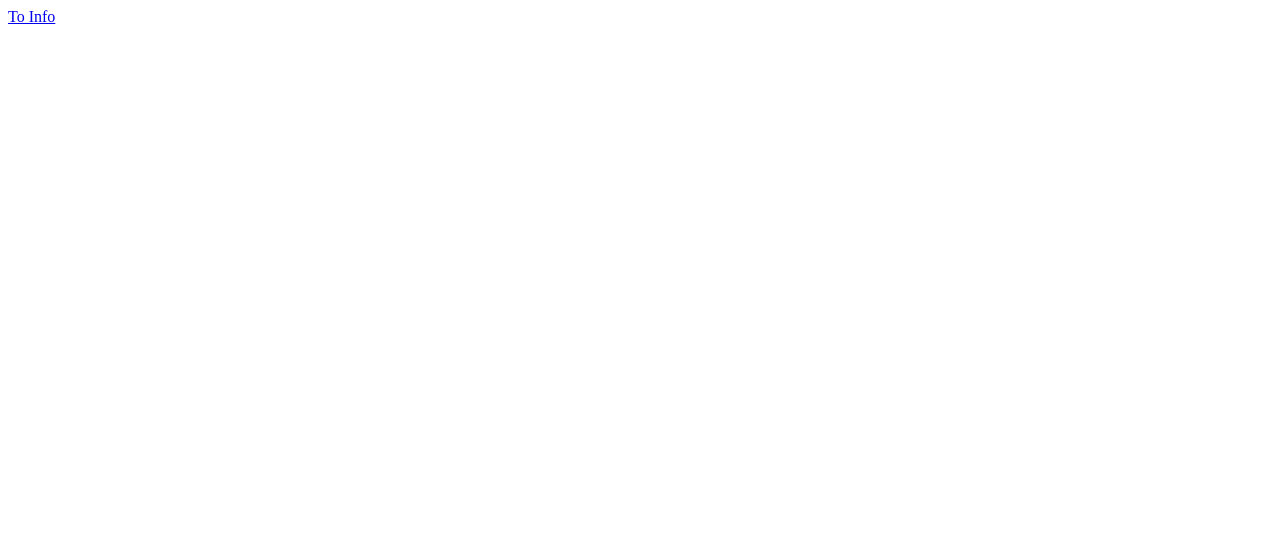
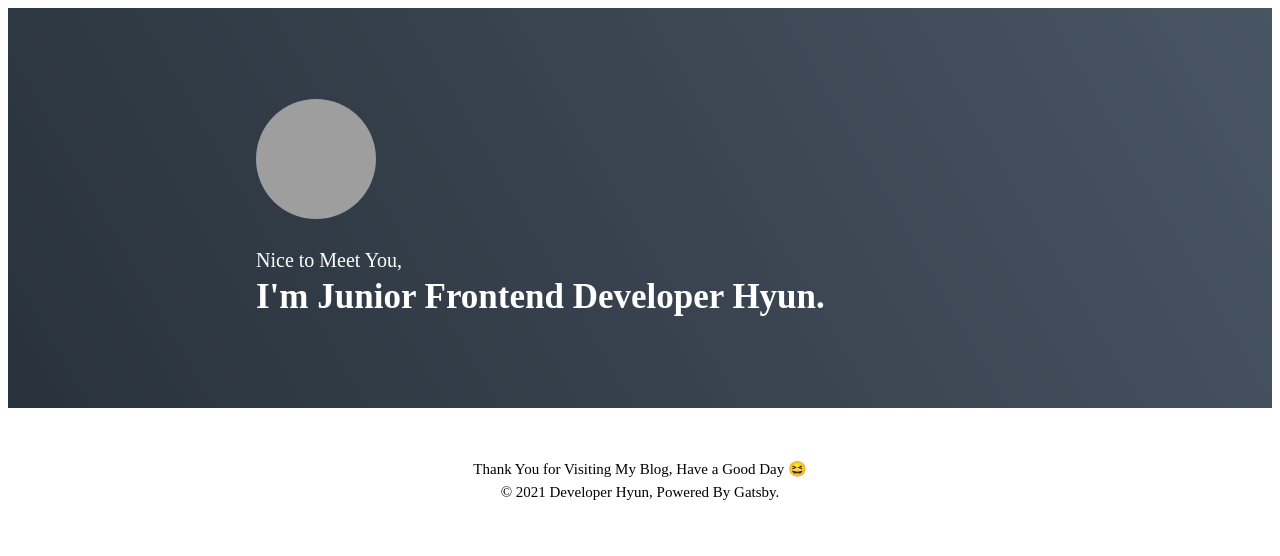
Before and after one commit to Rosa-Kang/gatsby-blog, a Gatsby site: page / in a window 1280 px wide. Built offline with nearby package versions, Linux system fonts and the light colour scheme; Gatsby itself is replaced by a stand-in of ours; grey boxes are pictures that could not be loaded.

Commit message:
update main pages in component directory

```diff
--- /dev/null
+++ b/src/components/common/Footer.tsx
@@ -0,0 +1,23 @@
+import React, { FunctionComponent } from 'react';
+import styled from '@emotion/styled';
+
+const FooterWrapper = styled.div`
+  display: grid;
+  place-items: center;
+  margin-top: auto;
+  padding: 50px 0;
+  font-size: 15px;
+  text-align: center;
+  line-height: 1.5;
+`;
+
+const Footer: FunctionComponent = function () {
+  return (
+    <FooterWrapper>
+      Thank You for Visiting My Blog, Have a Good Day 😆
+      <br />© 2021 Developer Hyun, Powered By Gatsby.
+    </FooterWrapper>
+  );
+};
+
+export default Footer;
--- /dev/null
+++ b/src/components/common/GlobalStyle.tsx
@@ -0,0 +1,36 @@
+import React, { FunctionComponent } from 'react';
+import { Global, css } from '@emotion/react';
+
+const defaultStyle = css `
+   @import url('<https://fonts.googleapis.com/css2?family=Nanum+Myeongjo:wght@400;700;800&display=swap>');
+
+   * {
+    padding: 0;
+    margin: 0;
+    box-sizing: border-box;
+    font-family: 'Nanum Myeongjo', serif;
+  }
+
+  html,
+  body,
+  #___gatsby {
+    height: 100%;
+  }
+
+  a,
+  a:hover {
+    color: inherit;
+    text-decoration: none;
+    cursor: pointer;
+  }
+
+`;
+
+
+
+const GlobalStyle: FunctionComponent = function () {
+    return <Global style={defaultStyle} />;
+}
+
+
+export default GlobalStyle;
--- /dev/null
+++ b/src/components/main/Introduction.tsx
@@ -0,0 +1,47 @@
+import React, { FunctionComponent } from 'react';
+import styled from '@emotion/styled';
+import ProfileImage from 'components/Main/ProfileImage';
+
+const Background = styled.div`
+  width: 100%;
+  background-image: linear-gradient(60deg, #29323c 0%, #485563 100%);
+  color: #ffffff;
+`;
+
+const Wrapper = styled.div`
+  display: flex;
+  flex-direction: column;
+  justify-content: center;
+  align-items: flex-start;
+  width: 768px;
+  height: 400px;
+  margin: 0 auto;
+`;
+
+const SubTitle = styled.div`
+  font-size: 20px;
+  font-weight: 400;
+`;
+
+const Title = styled.div`
+  margin-top: 5px;
+  font-size: 35px;
+  font-weight: 700;
+`;
+
+const Introduction: FunctionComponent = function () {
+  return (
+    <Background>
+      <Wrapper>
+        <ProfileImage />
+
+        <div>
+          <SubTitle>Nice to Meet You,</SubTitle>
+          <Title>I'm Junior Frontend Developer Hyun.</Title>
+        </div>
+      </Wrapper>
+    </Background>
+  );
+};
+
+export default Introduction;
--- /dev/null
+++ b/src/components/main/ProfileImage.tsx
@@ -0,0 +1,18 @@
+import React, {FunctionComponent} from 'react';
+import styled from '@emotion/styled';
+
+const PROFILE_IMAGE_LINK =
+  '<https://avatars.githubusercontent.com/u/24629040?s=460&u=0bb3411f25c0e1c5d25d753fc648739367cb7032&v=4>';
+
+const ProfileImageWrapper = styled.img`
+  width: 120px;
+  height: 120px;
+  margin-bottom: 30px;
+  border-radius: 50%;
+`;
+
+const ProfileImage: FunctionComponent= function() {
+   return <ProfileImageWrapper src={PROFILE_IMAGE_LINK} alt="Profile Image" />
+}
+
+export default ProfileImage;
--- a/src/pages/index.tsx
+++ b/src/pages/index.tsx
@@ -1,11 +1,23 @@
 import React, {FunctionComponent} from 'react';
-import {Link} from 'gatsby';
+import GlobalStyle from '../components/common/GlobalStyle';
+import Introduction from '../components/main/Introduction';
+import Footer from '../components/common/Footer';
+import styled from '@emotion/styled';
 
+
+const Container = styled.div `
+  display: flex;
+  flex-direction: column;
+  height: 100%;
+`
 const IndexPage: FunctionComponent = function() {
     return (
-    <div>
-        <Link to='/info/'>To Info</Link>
-    </div>
+    <Container>
+      <GlobalStyle />
+      <Introduction />
+      <Footer/>
+    </Container>
+
     );
 };
 
```
Also changed, not shown: .eslintrc.json (added), src/components/main/CategoryList.tsx (added), src/components/main/PostItem.tsx (added), src/components/main/PostList.tsx (added).
